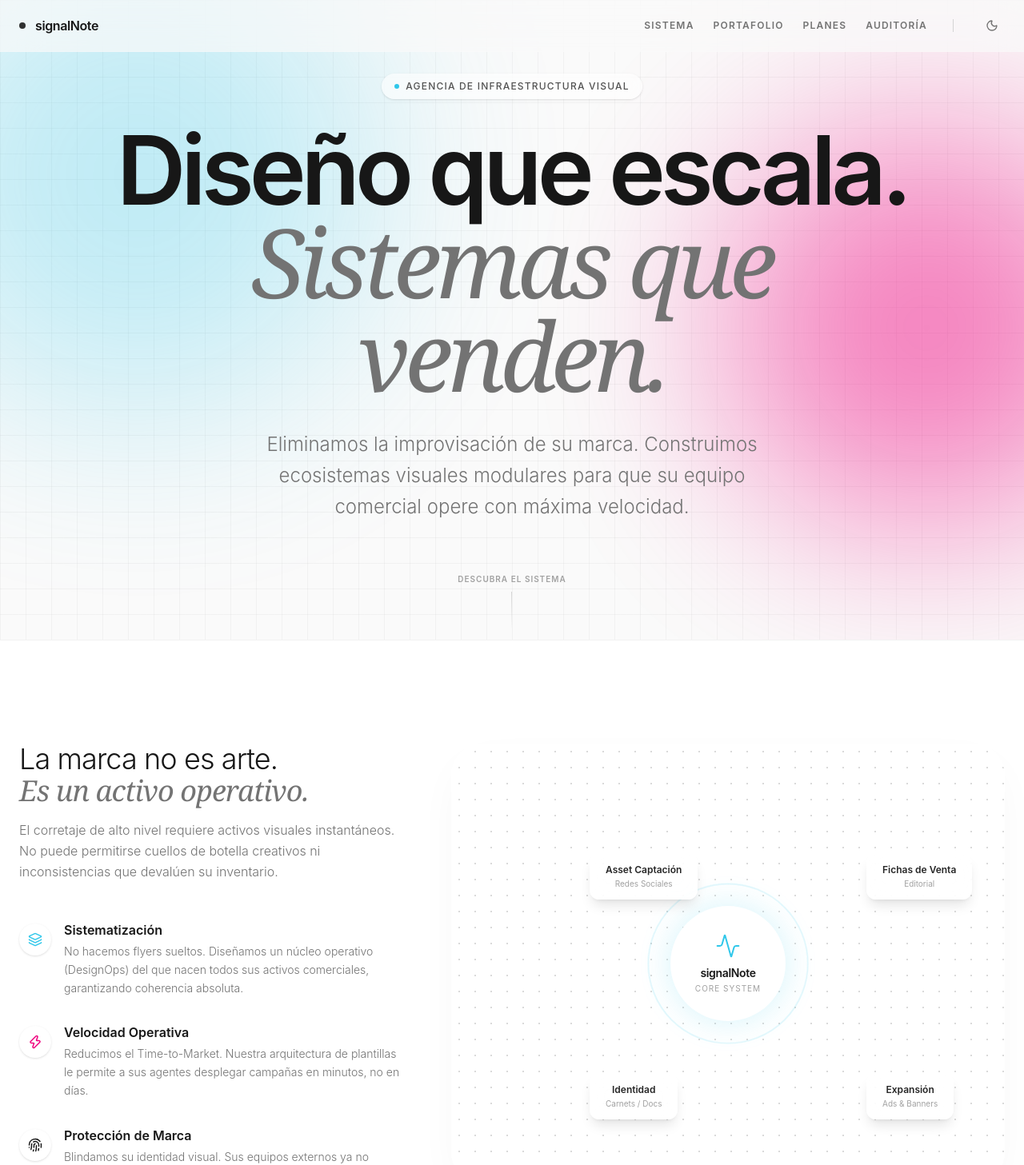
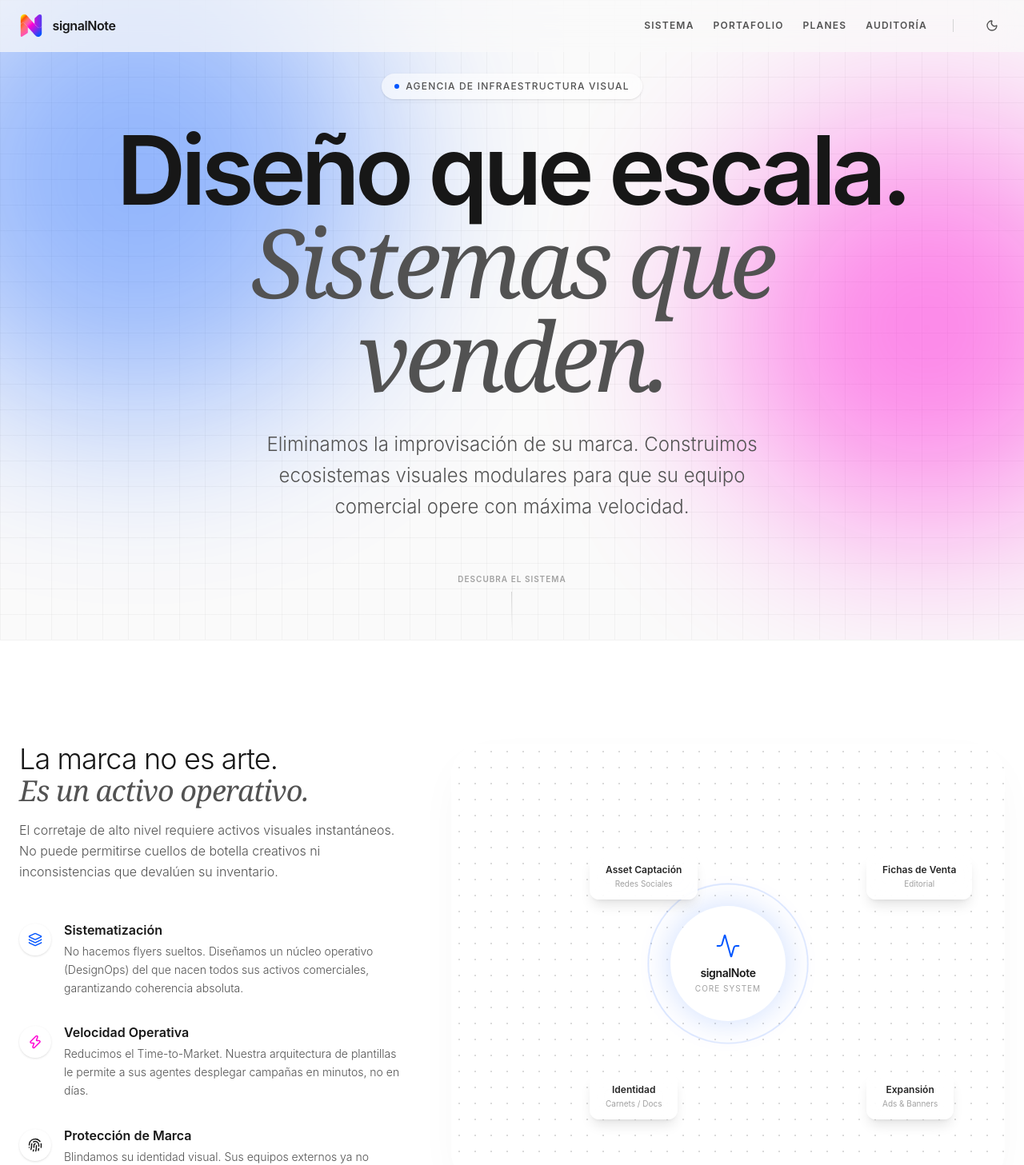
Before and after one commit to halinyer/landing-signalnote, a React (Vite) app: page / in a window 1280 px wide. Shown: the top 1457 px of the page at 80% size. Built offline with nearby package versions, Linux system fonts and the light colour scheme.

Commit message:
Añadido logo corporativo en el navbar, sincronización de colores de la marca, mejoras de contraste en textos y optimización de animaciones de carga

```diff
--- a/src/App.tsx
+++ b/src/App.tsx
@@ -50,8 +50,8 @@
     clientName: 'Dermaclinic Estética',
     category: 'Ecosistema Visual Médico',
     brandConfig: {
-      primary: '#EF007E',
-      gradientStart: 'rgba(239, 0, 126, 0.12)',
+      primary: '#FF00D4',
+      gradientStart: 'rgba(255, 0, 212, 0.12)',
       gradientEnd: 'rgba(255, 160, 122, 0.08)',
       logoText: 'DC',
       logoUrl: null,
@@ -155,9 +155,9 @@
   <div className={`fixed inset-0 pointer-events-none -z-50 overflow-hidden transition-colors duration-1000 ${isDark ? 'bg-[#0a0a0a]' : 'bg-[#FAFAFA]'}`}>
     {/* Grid Lineal (Lovable Style) */}
     <div className={`absolute inset-0 bg-[linear-gradient(to_right,#80808012_1px,transparent_1px),linear-gradient(to_bottom,#80808012_1px,transparent_1px)] bg-[size:32px_32px] ${isDark ? 'opacity-20' : 'opacity-100'}`} />
-    {/* Orbes de luz fijos y sutiles */}
-    <div className={`absolute top-[-10%] left-[-10%] w-[50vw] h-[50vw] max-w-[600px] max-h-[600px] bg-[#2FC7EA] rounded-full blur-[120px] ${isDark ? 'opacity-10' : 'opacity-15'} animate-pulse`} style={{ animationDuration: '8s' }} />
-    <div className={`absolute top-[20%] right-[-10%] w-[40vw] h-[40vw] max-w-[500px] max-h-[500px] bg-[#EF007E] rounded-full blur-[120px] ${isDark ? 'opacity-5' : 'opacity-10'} animate-pulse`} style={{ animationDuration: '12s' }} />
+    {/* Orbes de luz fijos y sutiles extraídos del logo con aceleración por GPU */}
+    <div className={`absolute top-[-10%] left-[-10%] w-[50vw] h-[50vw] max-w-[600px] max-h-[600px] bg-[#0055FF] rounded-full blur-[120px] ${isDark ? 'opacity-10' : 'opacity-15'} animate-pulse transform-gpu will-change-[filter,opacity]`} style={{ animationDuration: '8s', animationDelay: '1s' }} />
+    <div className={`absolute top-[20%] right-[-10%] w-[40vw] h-[40vw] max-w-[500px] max-h-[500px] bg-[#FF00D4] rounded-full blur-[120px] ${isDark ? 'opacity-5' : 'opacity-10'} animate-pulse transform-gpu will-change-[filter,opacity]`} style={{ animationDuration: '12s', animationDelay: '1s' }} />
   </div>
 );
 
@@ -168,7 +168,7 @@
   const prevProject = () => setIdx((prev) => (prev - 1 + PROJECTS_DATA.length) % PROJECTS_DATA.length);
 
   return (
-    <div className={`min-h-screen font-sans transition-colors duration-700 ${isDarkMode ? 'bg-[#0a0a0a] text-neutral-200' : 'text-neutral-900'} selection:bg-[#2FC7EA] selection:text-white`}>
+    <div className={`min-h-screen font-sans transition-colors duration-700 ${isDarkMode ? 'bg-[#0a0a0a] text-neutral-200' : 'text-neutral-900'} selection:bg-[#0055FF] selection:text-white`}>
 
       <GlobalBackground isDark={isDarkMode} />
 
@@ -176,10 +176,10 @@
       <nav className={`fixed top-0 w-full z-50 ${isDarkMode ? 'bg-[#0a0a0a]/70 border-white/10' : 'bg-[#FAFAFA]/70 border-white/20'} backdrop-blur-xl border-b transition-colors duration-500`}>
         <div className="max-w-7xl mx-auto px-6 h-16 flex items-center justify-between">
           <div className="flex items-center gap-3">
-            <div className={`w-2 h-2 rounded-full ${isDarkMode ? 'bg-white' : 'bg-neutral-900'} animate-pulse`}></div>
+            <img src="/Recurso 5Logo N Full Color (1).svg" alt="signalNote Logo" className="h-7 w-auto" />
             <span className={`font-semibold tracking-tight ${isDarkMode ? 'text-white' : 'text-neutral-900'}`}>signalNote</span>
           </div>
-          <div className="hidden md:flex gap-6 items-center text-xs font-semibold uppercase tracking-widest text-neutral-500">
+          <div className={`hidden md:flex gap-6 items-center text-xs font-semibold uppercase tracking-widest ${isDarkMode ? 'text-neutral-400' : 'text-neutral-600'}`}>
             <a href="#manifiesto" className={`hover:${isDarkMode ? 'text-white' : 'text-neutral-900'} transition-colors`}>Sistema</a>
             <a href="#portafolio" className={`hover:${isDarkMode ? 'text-white' : 'text-neutral-900'} transition-colors`}>Portafolio</a>
             <a href="#planes" className={`hover:${isDarkMode ? 'text-white' : 'text-neutral-900'} transition-colors`}>Planes</a>
@@ -188,7 +188,7 @@
             <div className={`w-[1px] h-4 ${isDarkMode ? 'bg-white/20' : 'bg-neutral-300'} mx-2`}></div>
 
             <button onClick={() => setIsDarkMode(!isDarkMode)} className={`p-2 rounded-full ${isDarkMode ? 'hover:bg-white/10' : 'hover:bg-neutral-900/5'} transition-colors flex items-center justify-center`}>
-              {isDarkMode ? <Sun size={16} className="text-neutral-400 hover:text-white" /> : <Moon size={16} className="text-neutral-500 hover:text-neutral-900" />}
+              {isDarkMode ? <Sun size={16} className="text-neutral-400 hover:text-white" /> : <Moon size={16} className="text-neutral-600 hover:text-neutral-900" />}
             </button>
           </div>
         </div>
@@ -197,29 +197,42 @@
       {/* 1. HERO SECTION (Pura tipografía y peso visual) */}
       <header className="relative min-h-screen flex flex-col justify-center items-center text-center px-6 pt-20">
         <motion.div
-          initial={{ opacity: 0, y: 40 }}
-          animate={{ opacity: 1, y: 0 }}
-          transition={{ duration: 1.2, ease: [0.16, 1, 0.3, 1] }}
-          className="max-w-5xl z-10 flex flex-col items-center"
+          initial="hidden"
+          animate="show"
+          variants={{
+            hidden: { opacity: 0 },
+            show: {
+              opacity: 1,
+              transition: { staggerChildren: 0.15, delayChildren: 0.5 }
+            }
+          }}
+          className="max-w-5xl z-10 flex flex-col items-center transform-gpu"
         >
-          <div className={`inline-flex items-center gap-2 mb-8 ${isDarkMode ? 'bg-white/5 border-white/10 text-neutral-300' : 'bg-white/60 border-neutral-200/60 text-neutral-600'} backdrop-blur-md px-4 py-2 rounded-full text-[10px] sm:text-xs font-medium tracking-widest uppercase shadow-sm transition-colors duration-500`}>
-            <span className="w-1.5 h-1.5 rounded-full bg-[#2FC7EA]"></span>
+          <motion.div
+            variants={{ hidden: { opacity: 0, y: 30 }, show: { opacity: 1, y: 0, transition: { duration: 1, ease: [0.16, 1, 0.3, 1] } } }}
+            className={`inline-flex items-center gap-2 mb-8 ${isDarkMode ? 'bg-white/5 border-white/10 text-neutral-300' : 'bg-white/60 border-neutral-200/60 text-neutral-600'} backdrop-blur-md px-4 py-2 rounded-full text-[10px] sm:text-xs font-medium tracking-widest uppercase shadow-sm transition-colors duration-500`}
+          >
+            <span className="w-1.5 h-1.5 rounded-full bg-[#0055FF]"></span>
             Agencia de Infraestructura Visual
-          </div>
+          </motion.div>
 
-          <h1 className={`text-6xl sm:text-7xl md:text-8xl lg:text-[7.5rem] font-semibold tracking-tighter leading-[0.95] ${isDarkMode ? 'text-white' : 'text-neutral-900'} mb-8 transition-colors duration-500`}>
+          <motion.h1
+            variants={{ hidden: { opacity: 0, y: 30 }, show: { opacity: 1, y: 0, transition: { duration: 1, ease: [0.16, 1, 0.3, 1] } } }}
+            className={`text-6xl sm:text-7xl md:text-8xl lg:text-[7.5rem] font-semibold tracking-tighter leading-[0.95] ${isDarkMode ? 'text-white' : 'text-neutral-900'} mb-8 transition-colors duration-500`}
+          >
             Diseño que escala. <br />
-            <span className="font-serif italic font-light text-neutral-500">Sistemas que venden.</span>
-          </h1>
+            <span className={`font-serif italic font-light ${isDarkMode ? 'text-neutral-400' : 'text-neutral-600'}`}>Sistemas que venden.</span>
+          </motion.h1>
 
-          <p className="text-lg md:text-2xl text-neutral-500 font-light max-w-2xl leading-relaxed">
+          <motion.p
+            variants={{ hidden: { opacity: 0, y: 30 }, show: { opacity: 1, y: 0, transition: { duration: 1, ease: [0.16, 1, 0.3, 1] } } }}
+            className={`text-lg md:text-2xl font-light max-w-2xl leading-relaxed ${isDarkMode ? 'text-neutral-400' : 'text-neutral-600'}`}
+          >
             Eliminamos la improvisación de su marca. Construimos ecosistemas visuales modulares para que su equipo comercial opere con máxima velocidad.
-          </p>
+          </motion.p>
 
           <motion.div
-            initial={{ opacity: 0 }}
-            animate={{ opacity: 1 }}
-            transition={{ delay: 0.8, duration: 1 }}
+            variants={{ hidden: { opacity: 0 }, show: { opacity: 1, transition: { duration: 1 } } }}
             className="mt-16 flex flex-col items-center gap-2 text-neutral-400"
           >
             <span className="text-[10px] uppercase tracking-widest font-semibold">Descubra el Sistema</span>
@@ -242,9 +255,9 @@
             >
               <h2 className={`text-3xl md:text-4xl font-light tracking-tight mb-4 ${isDarkMode ? 'text-white' : 'text-neutral-900'}`}>
                 La marca no es arte. <br/>
-                <span className="font-serif italic text-neutral-500">Es un activo operativo.</span>
+                <span className={`font-serif italic ${isDarkMode ? 'text-neutral-400' : 'text-neutral-600'}`}>Es un activo operativo.</span>
               </h2>
-              <p className="text-neutral-500 font-light leading-relaxed">
+              <p className={`font-light leading-relaxed ${isDarkMode ? 'text-neutral-400' : 'text-neutral-600'}`}>
                 El corretaje de alto nivel requiere activos visuales instantáneos. No puede permitirse cuellos de botella creativos ni inconsistencias que devalúen su inventario.
               </p>
             </motion.div>
@@ -257,8 +270,8 @@
               variants={{ hidden: { opacity: 0 }, show: { opacity: 1, transition: { staggerChildren: 0.2 } } }}
             >
               {[
-                { icon: Layers, color: "text-[#2FC7EA]", title: "Sistematización", desc: "No hacemos flyers sueltos. Diseñamos un núcleo operativo (DesignOps) del que nacen todos sus activos comerciales, garantizando coherencia absoluta." },
-                { icon: Zap, color: "text-[#EF007E]", title: "Velocidad Operativa", desc: "Reducimos el Time-to-Market. Nuestra arquitectura de plantillas le permite a sus agentes desplegar campañas en minutos, no en días." },
+                { icon: Layers, color: "text-[#0055FF]", title: "Sistematización", desc: "No hacemos flyers sueltos. Diseñamos un núcleo operativo (DesignOps) del que nacen todos sus activos comerciales, garantizando coherencia absoluta." },
+                { icon: Zap, color: "text-[#FF00D4]", title: "Velocidad Operativa", desc: "Reducimos el Time-to-Market. Nuestra arquitectura de plantillas le permite a sus agentes desplegar campañas en minutos, no en días." },
                 { icon: Fingerprint, color: isDarkMode ? "text-white" : "text-neutral-900", title: "Protección de Marca", desc: "Blindamos su identidad visual. Sus equipos externos ya no podrán devaluar el inventario con diseños improvisados." }
               ].map((item, i) => (
                 <motion.div key={i} variants={{ hidden: { opacity: 0, y: 20 }, show: { opacity: 1, y: 0, transition: { duration: 0.8, ease: [0.16, 1, 0.3, 1] } } }} className="flex gap-4">
@@ -267,7 +280,7 @@
                   </div>
                   <div>
                     <h4 className={`font-semibold ${isDarkMode ? 'text-white' : 'text-neutral-900'} mb-1`}>{item.title}</h4>
-                    <p className="text-sm text-neutral-500 font-light leading-relaxed">{item.desc}</p>
+                    <p className={`text-sm font-light leading-relaxed ${isDarkMode ? 'text-neutral-400' : 'text-neutral-600'}`}>{item.desc}</p>
                   </div>
                 </motion.div>
               ))}
@@ -306,10 +319,10 @@
               whileInView={{ scale: 1, opacity: 1 }}
               viewport={{ once: true }}
               transition={{ duration: 0.8, ease: [0.16, 1, 0.3, 1], delay: 0.2 }}
-              className={`absolute z-10 w-36 h-36 ${isDarkMode ? 'bg-neutral-950 border-white/10' : 'bg-white border-neutral-100'} shadow-[0_0_40px_rgba(47,199,234,0.2)] rounded-full flex flex-col items-center justify-center group-hover:scale-105 transition-all duration-700 ease-out`}
+              className={`absolute z-10 w-36 h-36 ${isDarkMode ? 'bg-neutral-950 border-white/10' : 'bg-white border-neutral-100'} shadow-[0_0_40px_rgba(0,85,255,0.2)] rounded-full flex flex-col items-center justify-center group-hover:scale-105 transition-all duration-700 ease-out`}
             >
-              <div className="absolute inset-0 rounded-full border border-[#2FC7EA]/30 animate-ping" style={{ animationDuration: '3s' }}></div>
-              <Activity size={32} className="text-[#2FC7EA] mb-2" strokeWidth={1.5} />
+              <div className="absolute inset-0 rounded-full border border-[#0055FF]/30 animate-ping" style={{ animationDuration: '3s' }}></div>
+              <Activity size={32} className="text-[#0055FF] mb-2" strokeWidth={1.5} />
               <span className={`text-sm font-semibold tracking-tight ${isDarkMode ? 'text-white' : ''}`}>signalNote</span>
               <span className="text-[10px] text-neutral-400 uppercase tracking-widest mt-0.5">Core System</span>
             </motion.div>
@@ -356,7 +369,7 @@
         <div className="max-w-6xl mx-auto w-full relative z-10">
           <div className="flex flex-col md:flex-row justify-between items-end mb-20">
             <div>
-              <h2 className="text-sm font-semibold tracking-widest text-neutral-500 uppercase mb-2 flex items-center gap-2">
+              <h2 className={`text-sm font-semibold tracking-widest uppercase mb-2 flex items-center gap-2 ${isDarkMode ? 'text-neutral-400' : 'text-neutral-600'}`}>
                 <ArrowDownRight size={16} /> Portafolio
               </h2>
               <h3 className={`text-4xl md:text-5xl lg:text-6xl font-light tracking-tight ${isDarkMode ? 'text-white' : 'text-neutral-900'} transition-colors duration-500`}>
@@ -392,13 +405,13 @@
       <section id="planes" className={`py-32 px-6 relative z-20 ${isDarkMode ? 'bg-[#0a0a0a]/40 border-white/10' : 'bg-white/40 border-neutral-200/50'} backdrop-blur-md border-t transition-colors duration-500`}>
         <div className="max-w-7xl mx-auto">
           <div className="text-center mb-20">
-            <h2 className="text-sm font-semibold tracking-widest text-[#2FC7EA] uppercase mb-4 flex items-center justify-center gap-2">
+            <h2 className="text-sm font-semibold tracking-widest text-[#0055FF] uppercase mb-4 flex items-center justify-center gap-2">
               <Zap size={16} /> Inversión
             </h2>
             <h3 className={`text-4xl md:text-5xl font-light tracking-tight ${isDarkMode ? 'text-white' : 'text-neutral-900'}`}>
               Elija su <span className="font-serif italic font-medium text-neutral-600">nivel operativo.</span>
             </h3>
-            <p className="mt-6 text-neutral-500 font-light max-w-xl mx-auto">
+            <p className={`mt-6 font-light max-w-xl mx-auto ${isDarkMode ? 'text-neutral-400' : 'text-neutral-600'}`}>
               Sistemas diseñados para escalar, sin importar el tamaño de su equipo comercial.
             </p>
           </div>
@@ -413,15 +426,15 @@
               className={`${isDarkMode ? 'bg-neutral-900/60 border-white/10' : 'bg-white/60 border-neutral-200/60'} backdrop-blur-md rounded-[2rem] p-8 border shadow-sm hover:shadow-xl hover:-translate-y-1 transition-all duration-500`}
             >
               <h4 className={`text-xl font-semibold ${isDarkMode ? 'text-white' : 'text-neutral-900'} mb-2`}>Básico</h4>
-              <p className="text-sm text-neutral-500 font-light mb-6">Mantenimiento de presencia digital y diseño base.</p>
+              <p className={`text-sm font-light mb-6 ${isDarkMode ? 'text-neutral-400' : 'text-neutral-600'}`}>Mantenimiento de presencia digital y diseño base.</p>
               <div className="mb-8">
                 <span className={`text-4xl font-light tracking-tighter ${isDarkMode ? 'text-white' : 'text-neutral-900'}`}>$199</span>
-                <span className="text-sm text-neutral-500">/mes</span>
+                <span className={`text-sm ${isDarkMode ? 'text-neutral-400' : 'text-neutral-600'}`}>/mes</span>
               </div>
               <ul className="space-y-4 mb-8">
                 {['12 publicaciones al mes', '8 historias', 'Diseño gráfico', 'Reporte mensual'].map((feat, i) => (
                   <li key={i} className="flex items-center gap-3 text-sm text-neutral-600 font-light">
-                    <Check size={16} className="text-[#2FC7EA]" /> {feat}
+                    <Check size={16} className="text-[#0055FF]" /> {feat}
                   </li>
                 ))}
               </ul>
@@ -438,7 +451,7 @@
               transition={{ duration: 0.8, ease: [0.16, 1, 0.3, 1], delay: 0.2 }}
               className="bg-neutral-900 rounded-[2rem] p-8 border border-white/10 shadow-2xl relative overflow-hidden transform md:scale-105 z-10"
             >
-              <div className="absolute top-0 right-0 w-32 h-32 bg-[#2FC7EA] rounded-full blur-[80px] opacity-20 pointer-events-none"></div>
+              <div className="absolute top-0 right-0 w-32 h-32 bg-[#0055FF] rounded-full blur-[80px] opacity-20 pointer-events-none"></div>
               <div className="inline-block px-3 py-1 bg-white/10 rounded-full text-[10px] font-semibold text-white tracking-widest uppercase mb-4">
                 Destacado
               </div>
@@ -451,11 +464,11 @@
               <ul className="space-y-4 mb-8">
                 {['16 publicaciones', '12 historias', 'Community management', 'Meta Ads'].map((feat, i) => (
                   <li key={i} className="flex items-center gap-3 text-sm text-neutral-300 font-light">
-                    <Check size={16} className="text-[#2FC7EA]" /> {feat}
+                    <Check size={16} className="text-[#0055FF]" /> {feat}
                   </li>
                 ))}
               </ul>
-              <button className="w-full py-4 rounded-full bg-white text-sm font-semibold text-neutral-900 hover:bg-[#2FC7EA] hover:text-white transition-colors duration-300">
+              <button className="w-full py-4 rounded-full bg-white text-sm font-semibold text-neutral-900 hover:bg-[#0055FF] hover:text-white transition-colors duration-300">
                 Actualizar a Profesional
               </button>
             </motion.div>
@@ -469,15 +482,15 @@
               className={`${isDarkMode ? 'bg-neutral-900/60 border-white/10' : 'bg-white/60 border-neutral-200/60'} backdrop-blur-md rounded-[2rem] p-8 border shadow-sm hover:shadow-xl hover:-translate-y-1 transition-all duration-500`}
             >
               <h4 className={`text-xl font-semibold ${isDarkMode ? 'text-white' : 'text-neutral-900'} mb-2`}>Premium</h4>
-              <p className="text-sm text-neutral-500 font-light mb-6">Marketing integral y producción visual de alto nivel.</p>
+              <p className={`text-sm font-light mb-6 ${isDarkMode ? 'text-neutral-400' : 'text-neutral-600'}`}>Marketing integral y producción visual de alto nivel.</p>
               <div className="mb-8">
                 <span className={`text-4xl font-light tracking-tighter ${isDarkMode ? 'text-white' : 'text-neutral-900'}`}>$1,299</span>
-                <span className="text-sm text-neutral-500">/mes</span>
+                <span className={`text-sm ${isDarkMode ? 'text-neutral-400' : 'text-neutral-600'}`}>/mes</span>
               </div>
               <ul className="space-y-4 mb-8">
                 {['Todo lo anterior', 'Producción audiovisual', 'Estrategia de marketing', 'Reunión semanal'].map((feat, i) => (
                   <li key={i} className="flex items-center gap-3 text-sm text-neutral-600 font-light">
-                    <Check size={16} className="text-[#EF007E]" /> {feat}
+                    <Check size={16} className="text-[#FF00D4]" /> {feat}
                   </li>
                 ))}
               </ul>
@@ -496,7 +509,7 @@
              <span className={`font-semibold tracking-tight text-sm ${isDarkMode ? 'text-white' : 'text-neutral-900'}`}>signalNote</span>
           </div>
           <div className="text-[10px] font-semibold tracking-widest text-neutral-400 uppercase">
-            Part of the <span className="text-neutral-800">SIGNAL</span> Ecosystem
+            PART OF <span className={isDarkMode ? 'text-white' : 'text-neutral-800'}>SIGNAL LABS</span>
           </div>
         </div>
       </footer>
```
Also changed, not shown: public/Recurso 5Logo N Full Color (1).svg (added).
